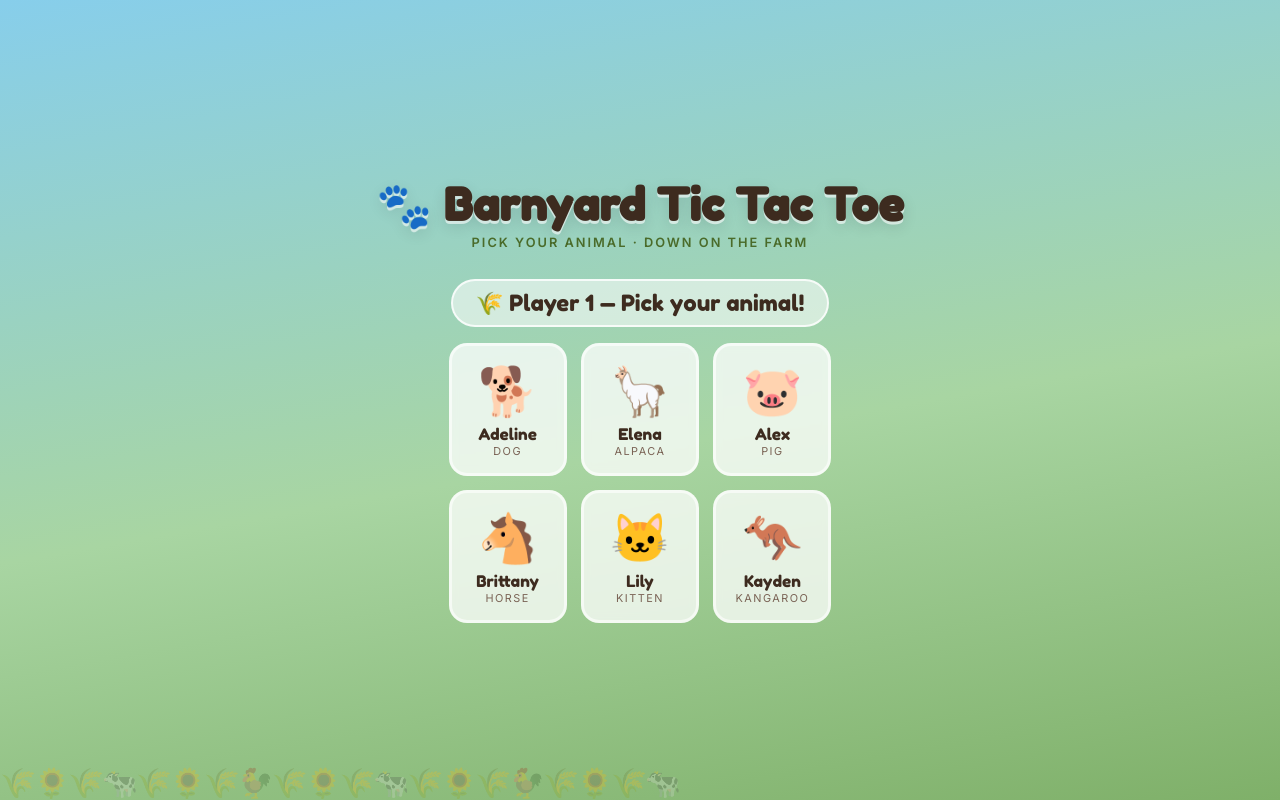
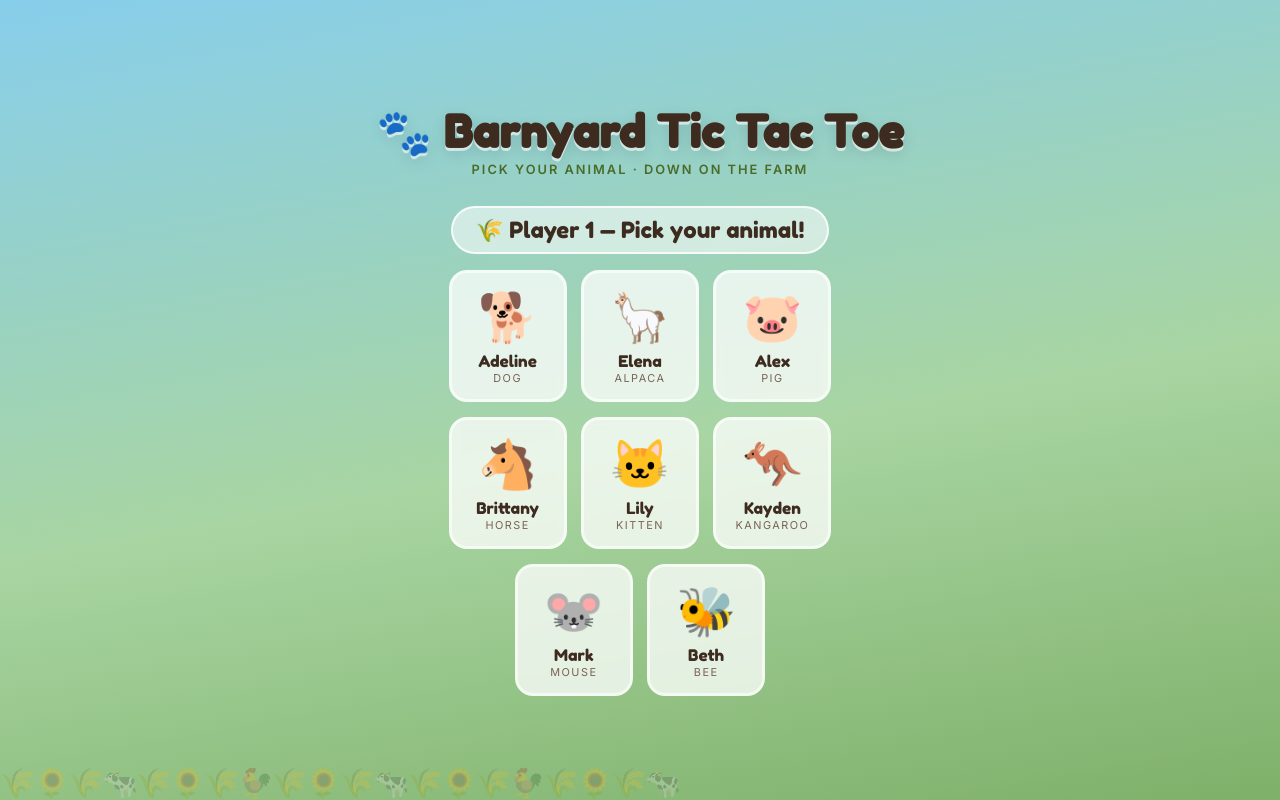
Before and after one commit to mossfamfive-lab/nc-tic-tac-toe, a plain HTML site: page index.html in a window 1280 px wide. Drawn offline with Linux system fonts and the light colour scheme.

Commit message:
Add Mark the mouse and Beth the bee as playable characters

```diff
--- a/index.html
+++ b/index.html
@@ -427,6 +427,14 @@
         id: 'kayden', name: 'Kayden', animal: 'Kangaroo',
         emoji: '🦘', color: '#C4893D', glow: 'rgba(196,137,61,0.5)'
       },
+      {
+        id: 'mark', name: 'Mark', animal: 'Mouse',
+        emoji: '🐭', color: '#9E9E9E', glow: 'rgba(158,158,158,0.5)'
+      },
+      {
+        id: 'beth', name: 'Beth', animal: 'Bee',
+        emoji: '🐝', color: '#F5C518', glow: 'rgba(245,197,24,0.5)'
+      },
     ];
 
     const WIN_MSGS = {
@@ -436,6 +444,8 @@
       brittany: ['🐴 Brittany wins! Neigh-borly domination!', '🌟 Brittany gallops to glory!', '🏆 Brittany leads the whole herd!'],
       lily:     ['🐱 Lily wins! Purr-fect play!', '🐾 Lily is the cat\'s meow!', '🎀 Lily always lands on her feet!'],
       kayden:   ['🦘 Kayden wins! Hop to it!', '🥊 Kayden punches above the competition!', '🦘 Kayden bounces right into victory!'],
+      mark:     ['🐭 Mark wins! Squeak squeak!', '🧀 Mark scurries to victory!', '🐭 Mark outsmarts the whole barn!'],
+      beth:     ['🐝 Beth wins! Buzz buzz!', '🍯 Beth brings home the honey!', '🐝 Beth stings the competition!'],
     };
 
     const WINNING_COMBOS = [
```
